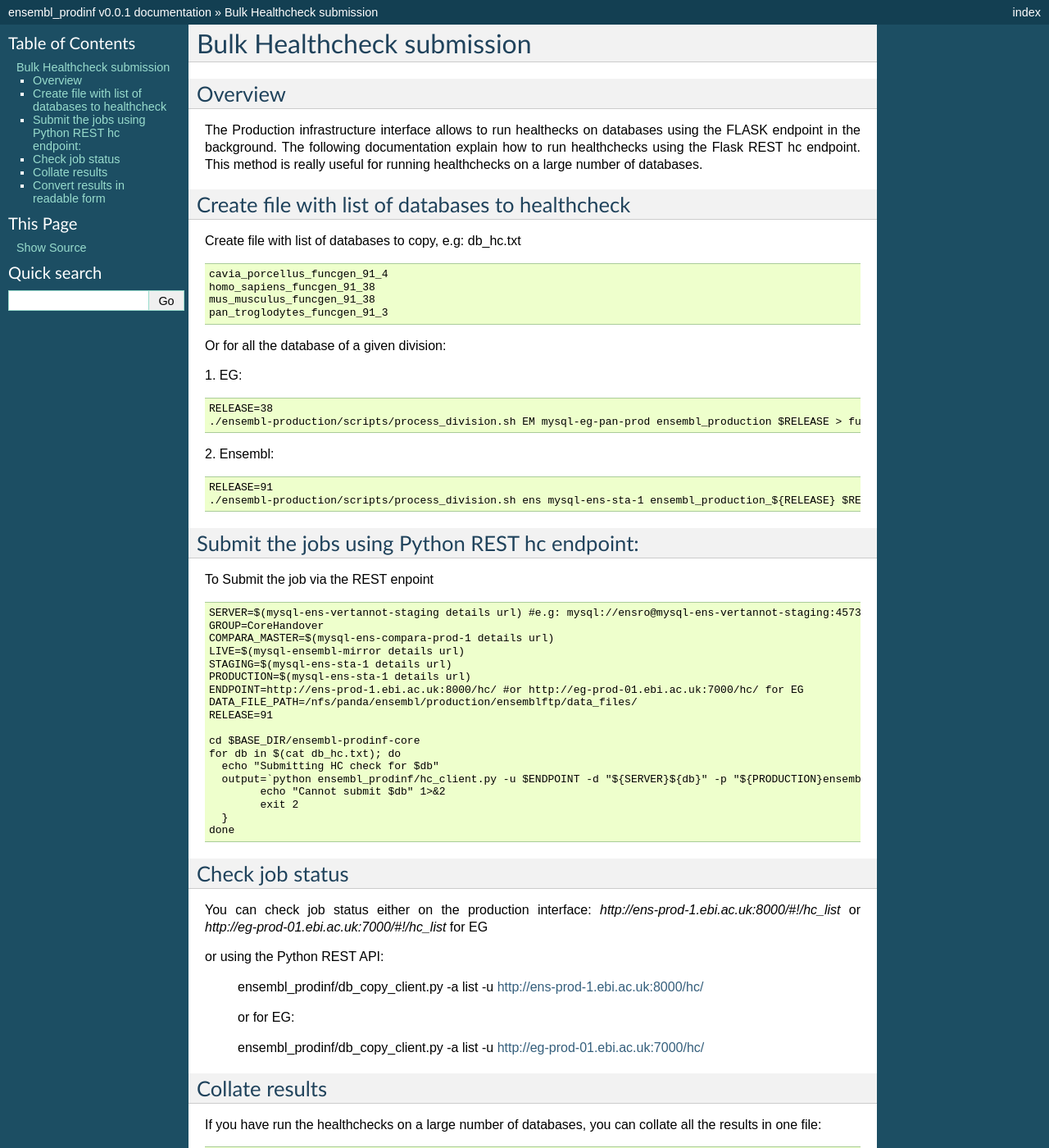
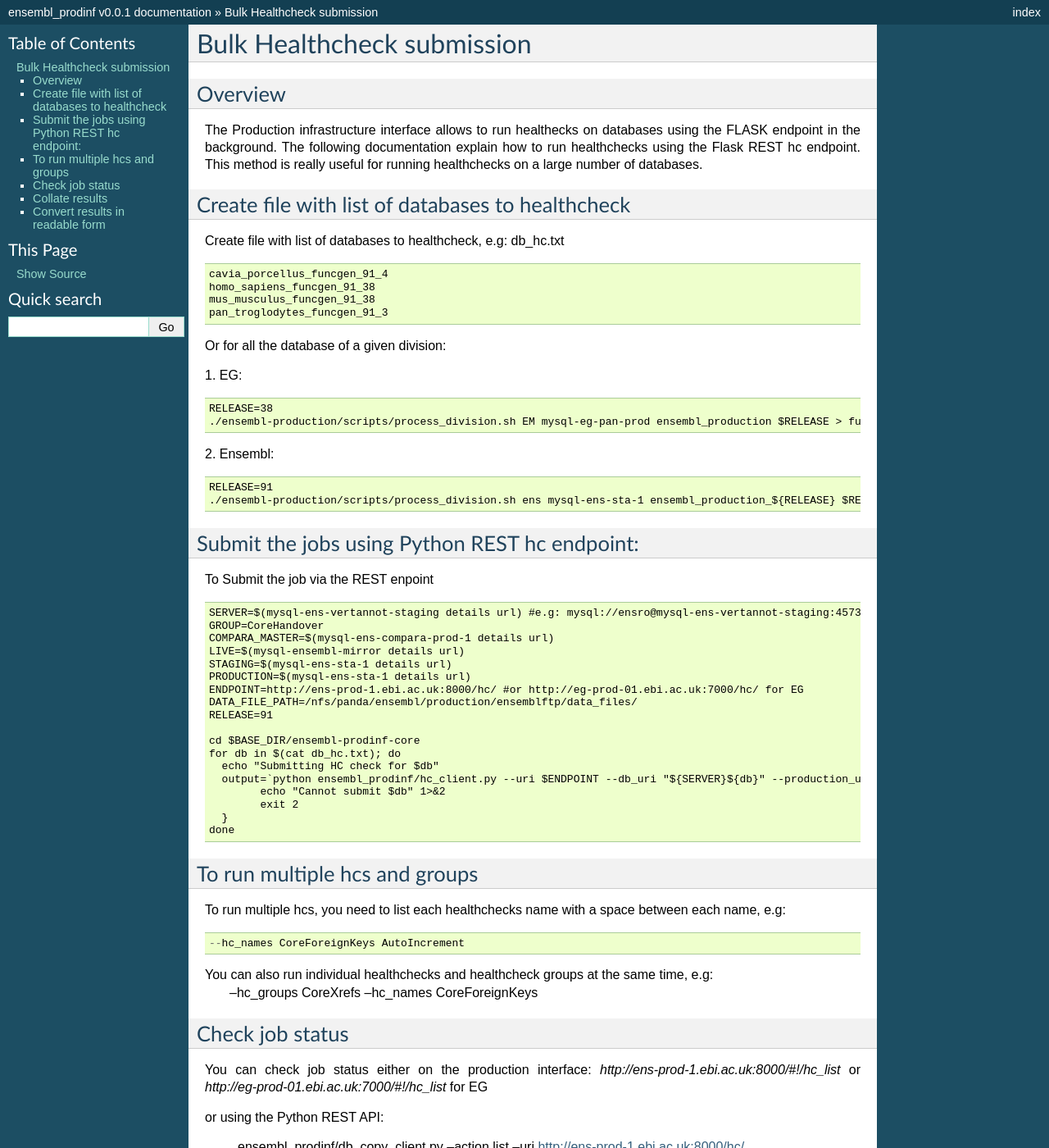
Before and after one commit to Ensembl/ensembl-prodinf-datachecks, a Sphinx documentation site: the page built from docs/bulk_hc_submission.rst, in a window 1280 px wide and 1400 px high. Shown: the whole window at 82% size. Built offline with Sphinx 7.4.7, drawn with Linux system fonts in a browser that asks for light colours; some of the changed text lies outside the part shown.

Commit message:
Update bulk_hc_submission.rst
Fixed typos. Added examples on how to use multiple groups and hc names. Now using full argument names for clarity.

```diff
--- a/docs/bulk_hc_submission.rst
+++ b/docs/bulk_hc_submission.rst
@@ -11,7 +11,7 @@ This method is really useful for running healthchecks on a large number of datab
 Create file with list of databases to healthcheck
 ############
 
-Create file with list of databases to copy, e.g: db_hc.txt
+Create file with list of databases to healthcheck, e.g: db_hc.txt
 ::
   cavia_porcellus_funcgen_91_4
   homo_sapiens_funcgen_91_38
@@ -49,11 +49,21 @@ To Submit the job via the REST enpoint
   cd $BASE_DIR/ensembl-prodinf-core
   for db in $(cat db_hc.txt); do
     echo "Submitting HC check for $db"
-    output=`python ensembl_prodinf/hc_client.py -u $ENDPOINT -d "${SERVER}${db}" -p "${PRODUCTION}ensembl_production_${RELEASE}" -s $STAGING -l $LIVE -c "${COMPARA_MASTER}ensembl_compara_master" -g $GROUP -dfp $DATA_FILE_PATH  -a submit` || {
+    output=`python ensembl_prodinf/hc_client.py --uri $ENDPOINT --db_uri "${SERVER}${db}" --production_uri "${PRODUCTION}ensembl_production_${RELEASE}" --staging_uri $STAGING --live_uri $LIVE --compara_uri "${COMPARA_MASTER}ensembl_compara_master" --hc_groups $GROUP --data_files_path $DATA_FILE_PATH  --action submit` || {
           echo "Cannot submit $db" 1>&2
           exit 2
     }
   done
+
+To run multiple hcs and groups
+#####
+
+To run multiple hcs, you need to list each healthchecks name with a space between each name, e.g:
+::
+  --hc_names CoreForeignKeys AutoIncrement
+
+You can also run individual healthchecks and healthcheck groups at the same time, e.g:
+  --hc_groups CoreXrefs --hc_names CoreForeignKeys
 
 Check job status
 #####
@@ -62,17 +72,17 @@ You can check job status either on the production interface: `http://ens-prod-1.
 
 or using the Python REST API:
 
-  ensembl_prodinf/db_copy_client.py -a list -u http://ens-prod-1.ebi.ac.uk:8000/hc/
+  ensembl_prodinf/db_copy_client.py --action list --uri http://ens-prod-1.ebi.ac.uk:8000/hc/
 
   or for EG:
 
-  ensembl_prodinf/db_copy_client.py -a list -u http://eg-prod-01.ebi.ac.uk:7000/hc/
+  ensembl_prodinf/db_copy_client.py --action list --uri http://eg-prod-01.ebi.ac.uk:7000/hc/
 
 Collate results
 #####
 If you have run the healthchecks on a large number of databases, you can collate all the results in one file:
 ::
-  python ensembl-prodinf-core/ensembl_prodinf/hc_client.py -u http://ens-prod-1.ebi.ac.uk:8000/hc/ -a collate -r ".*core_38_91.*" -o results.json
+  python ensembl-prodinf-core/ensembl_prodinf/hc_client.py --uri http://ens-prod-1.ebi.ac.uk:8000/hc/ --action collate --db_pattern ".*core_38_91.*" --output_file results.json
 
 Convert results in readable form
 #####
```
